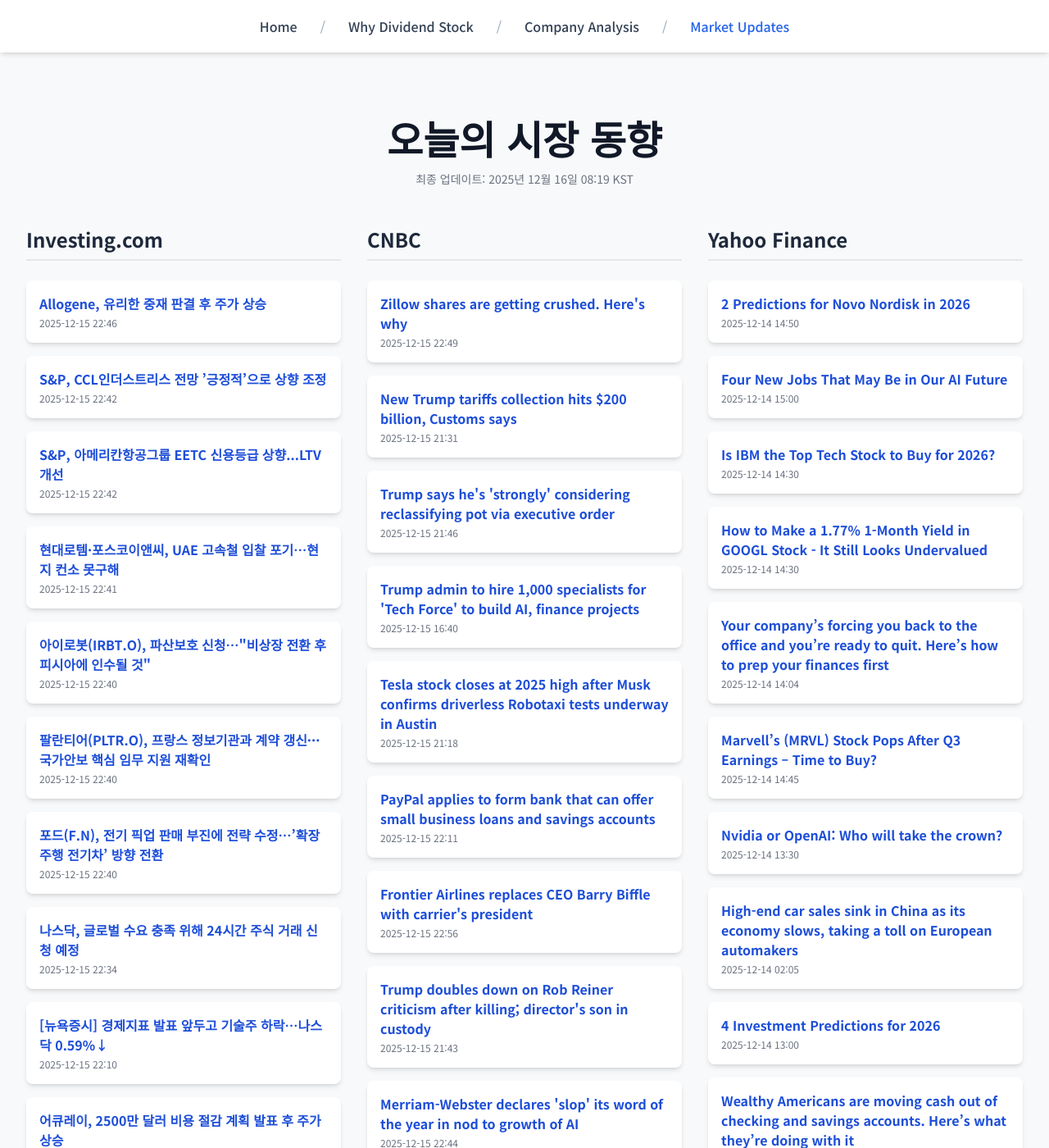
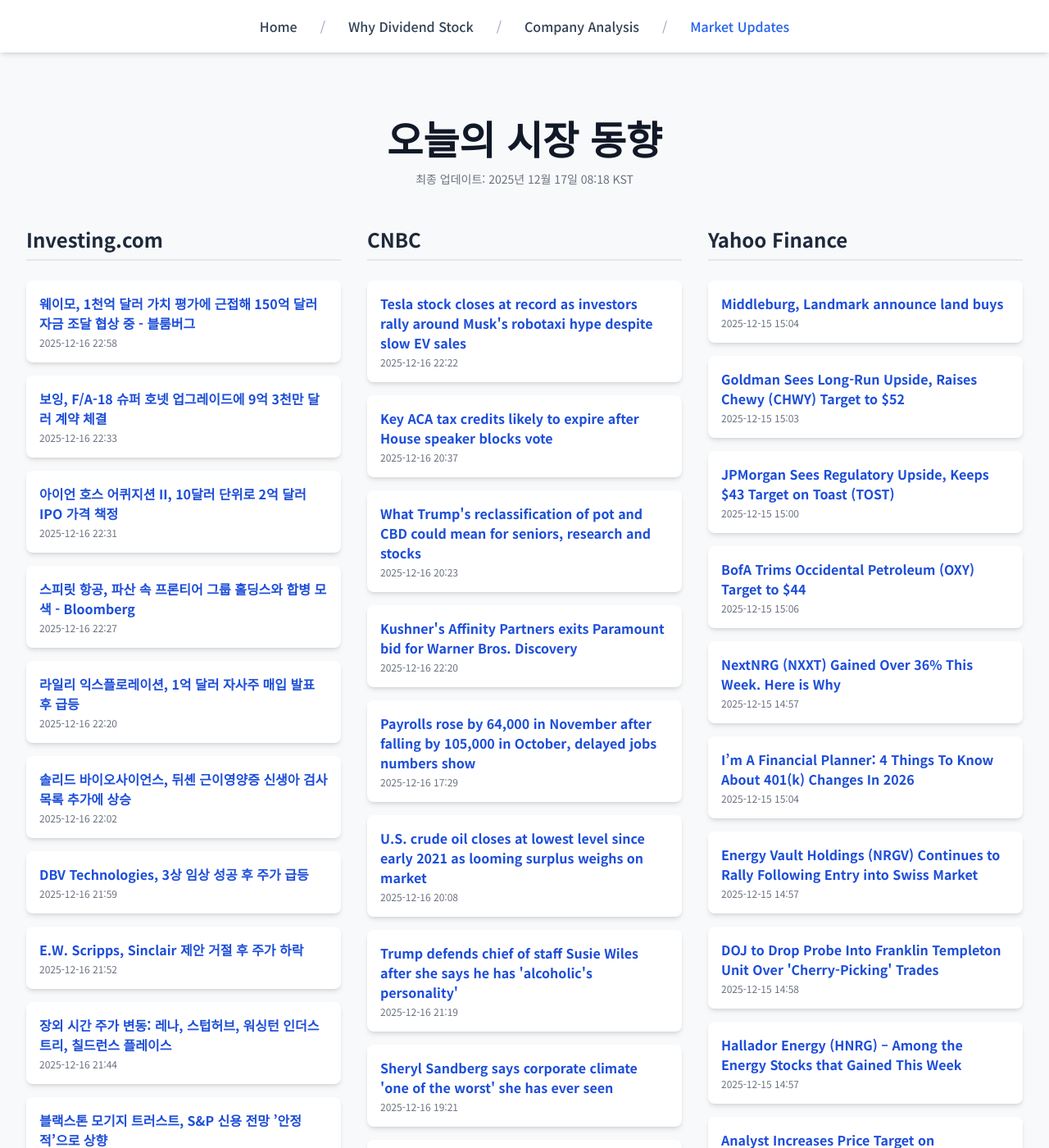
Before and after one commit to Kay-Hwang/my-company-analysis, a Jekyll site: the page built from market-updates.html, in a window 1280 px wide and 1400 px high. Shown: the whole window at 82% size. Built offline with Jekyll 4.4.1, drawn with Linux system fonts in a browser that asks for light colours; nearby versions of some CDN libraries; a script that is not in the unit is left out; some of the changed text lies outside the part shown.

Commit message:
Update daily data

```diff
--- a/_data/latest_data.json
+++ b/_data/latest_data.json
@@ -1,190 +1,190 @@
 {
-  "lastUpdated": "2025년 12월 16일 08:19 KST",
+  "lastUpdated": "2025년 12월 17일 08:18 KST",
   "news": {
     "investing": [
       {
-        "title": "Allogene, 유리한 중재 판결 후 주가 상승",
-        "link": "https://kr.investing.com/news/stock-market-news/article-93CH-1756085",
-        "pubDate": "2025-12-15 22:46:12",
-        "summary": "Allogene, 유리한 중재 판결 후 주가 상승"
+        "title": "웨이모, 1천억 달러 가치 평가에 근접해 150억 달러 자금 조달 협상 중 - 블룸버그",
+        "link": "https://kr.investing.com/news/stock-market-news/article-1757741",
+        "pubDate": "2025-12-16 22:58:42",
+        "summary": "웨이모, 1천억 달러 가치 평가에 근접해 150억 달러 자금 조달 협상 중 - 블룸버그"
       },
       {
-        "title": "S&P, CCL인더스트리스 전망 ’긍정적’으로 상향 조정",
-        "link": "https://kr.investing.com/news/stock-market-news/article-93CH-1756083",
-        "pubDate": "2025-12-15 22:42:36",
-        "summary": "S&P, CCL인더스트리스 전망 ’긍정적’으로 상향 조정"
+        "title": "보잉, F/A-18 슈퍼 호넷 업그레이드에 9억 3천만 달러 계약 체결",
+        "link": "https://kr.investing.com/news/stock-market-news/article-93CH-1757714",
+        "pubDate": "2025-12-16 22:33:05",
+        "summary": "보잉, F/A-18 슈퍼 호넷 업그레이드에 9억 3천만 달러 계약 체결"
       },
       {
-        "title": "S&P, 아메리칸항공그룹 EETC 신용등급 상향...LTV 개선",
-        "link": "https://kr.investing.com/news/stock-market-news/article-93CH-1756082",
-        "pubDate": "2025-12-15 22:42:14",
-        "summary": "S&P, 아메리칸항공그룹 EETC 신용등급 상향...LTV 개선"
+        "title": "아이언 호스 어퀴지션 II, 10달러 단위로 2억 달러 IPO 가격 책정",
+        "link": "https://kr.investing.com/news/stock-market-news/article-432SI-1757711",
+        "pubDate": "2025-12-16 22:31:13",
+        "summary": "아이언 호스 어퀴지션 II, 10달러 단위로 2억 달러 IPO 가격 책정"
       },
       {
-        "title": "현대로템·포스코이앤씨, UAE 고속철 입찰 포기…현지 컨소 못구해",
-        "link": "https://kr.investing.com/news/stock-market-news/article-1756080",
-        "pubDate": "2025-12-15 22:41:54",
-        "summary": "현대로템·포스코이앤씨, UAE 고속철 입찰 포기…현지 컨소 못구해"
+        "title": "스피릿 항공, 파산 속 프론티어 그룹 홀딩스와 합병 모색 - Bloomberg",
+        "link": "https://kr.investing.com/news/stock-market-news/article-93CH-1757707",
+        "pubDate": "2025-12-16 22:27:54",
+        "summary": "스피릿 항공, 파산 속 프론티어 그룹 홀딩스와 합병 모색 - Bloomberg"
       },
       {
-        "title": "아이로봇(IRBT.O), 파산보호 신청…\"비상장 전환 후 피시아에 인수될 것\"",
-        "link": "https://kr.investing.com/news/stock-market-news/article-1756075",
-        "pubDate": "2025-12-15 22:40:50",
-        "summary": "아이로봇(IRBT.O), 파산보호 신청…\"비상장 전환 후 피시아에 인수될 것\""
+        "title": "라일리 익스플로레이션, 1억 달러 자사주 매입 발표 후 급등",
+        "link": "https://kr.investing.com/news/stock-market-news/article-93CH-1757704",
+        "pubDate": "2025-12-16 22:20:51",
+        "summary": "라일리 익스플로레이션, 1억 달러 자사주 매입 발표 후 급등"
       },
       {
-        "title": "팔란티어(PLTR.O), 프랑스 정보기관과 계약 갱신··· 국가안보 핵심 임무 지원 재확인",
-        "link": "https://kr.investing.com/news/stock-market-news/article-1756074",
-        "pubDate": "2025-12-15 22:40:49",
-        "summary": "팔란티어(PLTR.O), 프랑스 정보기관과 계약 갱신··· 국가안보 핵심 임무 지원 재확인"
+        "title": "솔리드 바이오사이언스, 뒤셴 근이영양증 신생아 검사 목록 추가에 상승",
+        "link": "https://kr.investing.com/news/stock-market-news/article-93CH-1757679",
+        "pubDate": "2025-12-16 22:02:52",
+        "summary": "솔리드 바이오사이언스, 뒤셴 근이영양증 신생아 검사 목록 추가에 상승"
       },
       {
-        "title": "포드(F.N), 전기 픽업 판매 부진에 전략 수정…’확장 주행 전기차’ 방향 전환",
-        "link": "https://kr.investing.com/news/stock-market-news/article-1756073",
-        "pubDate": "2025-12-15 22:40:49",
-        "summary": "포드(F.N), 전기 픽업 판매 부진에 전략 수정…’확장 주행 전기차’ 방향 전환"
+        "title": "DBV Technologies, 3상 임상 성공 후 주가 급등",
+        "link": "https://kr.investing.com/news/stock-market-news/article-93CH-1757675",
+        "pubDate": "2025-12-16 21:59:48",
+        "summary": "DBV Technologies, 3상 임상 성공 후 주가 급등"
       },
       {
-        "title": "나스닥, 글로벌 수요 충족 위해 24시간 주식 거래 신청 예정",
-        "link": "https://kr.investing.com/news/stock-market-news/article-1756068",
-        "pubDate": "2025-12-15 22:34:13",
-        "summary": "나스닥, 글로벌 수요 충족 위해 24시간 주식 거래 신청 예정"
+        "title": "E.W. Scripps, Sinclair 제안 거절 후 주가 하락",
+        "link": "https://kr.investing.com/news/stock-market-news/article-93CH-1757668",
+        "pubDate": "2025-12-16 21:52:25",
+        "summary": "E.W. Scripps, Sinclair 제안 거절 후 주가 하락"
       },
       {
-        "title": "[뉴욕증시] 경제지표 발표 앞두고 기술주 하락…나스닥 0.59%↓",
-        "link": "https://kr.investing.com/news/stock-market-news/article-1756031",
-        "pubDate": "2025-12-15 22:10:41",
-        "summary": "[뉴욕증시] 경제지표 발표 앞두고 기술주 하락…나스닥 0.59%↓"
+        "title": "장외 시간 주가 변동: 레나, 스텁허브, 워싱턴 인더스트리, 칠드런스 플레이스",
+        "link": "https://kr.investing.com/news/stock-market-news/article-432SI-1757659",
+        "pubDate": "2025-12-16 21:44:03",
+        "summary": "장외 시간 주가 변동: 레나, 스텁허브, 워싱턴 인더스트리, 칠드런스 플레이스"
       },
       {
-        "title": "어큐레이, 2500만 달러 비용 절감 계획 발표 후 주가 상승",
-        "link": "https://kr.investing.com/news/stock-market-news/article-93CH-1756020",
-        "pubDate": "2025-12-15 22:08:00",
-        "summary": "어큐레이, 2500만 달러 비용 절감 계획 발표 후 주가 상승"
+        "title": "블랙스톤 모기지 트러스트, S&P 신용 전망 ’안정적’으로 상향",
+        "link": "https://kr.investing.com/news/stock-market-news/article-93CH-1757657",
+        "pubDate": "2025-12-16 21:42:42",
+        "summary": "블랙스톤 모기지 트러스트, S&P 신용 전망 ’안정적’으로 상향"
       }
     ],
     "cnbc": [
       {
-        "title": "Zillow shares are getting crushed. Here's why",
-        "link": "https://www.cnbc.com/2025/12/15/zillow-shares-are-getting-crushed-heres-why.html",
-        "pubDate": "Mon, 15 Dec 2025 22:49:41 GMT",
-        "summary": "Zillow shares fell more than 11% on Monday as investors grew concerned that Google could be testing real estate listings on its search page."
+        "title": "Tesla stock closes at record as investors rally around Musk's robotaxi hype despite slow EV sales",
+        "link": "https://www.cnbc.com/2025/12/16/tesla-stock-hits-record-on-robotaxi-hype-despite-drop-in-ev-sales.html",
+        "pubDate": "Tue, 16 Dec 2025 22:22:31 GMT",
+        "summary": "Wall Street's bullishness on Tesla has returned after the stock had its worst performance since 2022 in the first quarter of the year."
       },
       {
-        "title": "New Trump tariffs collection hits $200 billion, Customs says",
-        "link": "https://www.cnbc.com/2025/12/15/trump-tariffs-trade-customs-imports.html",
-        "pubDate": "Mon, 15 Dec 2025 21:31:59 GMT",
-        "summary": "President Donald Trump this year unilaterally imposed, without congressional authorization, what he calls reciprocal tariffs and fentanyl tariffs on imports."
+        "title": "Key ACA tax credits likely to expire after House speaker blocks vote",
+        "link": "https://www.cnbc.com/2025/12/16/aca-tax-credits-house-johnson.html",
+        "pubDate": "Tue, 16 Dec 2025 20:37:47 GMT",
+        "summary": "Democrats in the House back a last-ditch effort to extend Obamacare subsidies, which relies on a tactic recently used for the Jeffrey Epstein files bill."
       },
       {
-        "title": "Trump says he's 'strongly' considering reclassifying pot via executive order",
-        "link": "https://www.cnbc.com/2025/12/15/trump-pot-executive-order-reclassification.html",
-        "pubDate": "Mon, 15 Dec 2025 21:46:30 GMT",
-        "summary": "Pot stocks fell on Monday as investors took profits following a record-setting session."
+        "title": "What Trump's reclassification of pot and CBD could mean for seniors, research and stocks",
+        "link": "https://www.cnbc.com/2025/12/16/trump-medicare-pot-seniors-marijuana-reclassification.html",
+        "pubDate": "Tue, 16 Dec 2025 20:23:53 GMT",
+        "summary": "Reclassification to a Schedule III drug and possible Medicare coverage for pot could unlock new investment from pharmaceutical companies."
       },
       {
-        "title": "Trump admin to hire 1,000 specialists for 'Tech Force' to build AI, finance projects",
-        "link": "https://www.cnbc.com/2025/12/15/trump-ai-tech-force-amazon-apple.html",
-        "pubDate": "Mon, 15 Dec 2025 16:40:02 GMT",
-        "summary": "A slew of tech giants, including Amazon Web Services, Apple, Google Public Sector, Dell Technologies, Microsoft, Nvidia and OpenAI, are listed as partners."
+        "title": "Kushner's Affinity Partners exits Paramount bid for Warner Bros. Discovery",
+        "link": "https://www.cnbc.com/2025/12/16/kushner-affinity-paramount-wbd-netflix.html",
+        "pubDate": "Tue, 16 Dec 2025 22:20:54 GMT",
+        "summary": "WBD agreed to sell its film studio and streaming service HBO Max to Netflix,  and plans to spin out Discovery Global, with its TV networks such as CNN and TNT."
       },
       {
-        "title": "Tesla stock closes at 2025 high after Musk confirms driverless Robotaxi tests underway in Austin",
-        "link": "https://www.cnbc.com/2025/12/15/tesla-tests-driverless-cars-in-austin-without-humans-on-board.html",
-        "pubDate": "Mon, 15 Dec 2025 21:18:07 GMT",
-        "summary": "Tesla CEO Elon Musk said in a social media post that his company is testing driverless cars in Austin without a safety driver in the vehicle."
+        "title": "Payrolls rose by 64,000 in November after falling by 105,000 in October, delayed jobs numbers show",
+        "link": "https://www.cnbc.com/2025/12/16/jobs-report-november-2025-.html",
+        "pubDate": "Tue, 16 Dec 2025 17:29:04 GMT",
+        "summary": "Nonfarm payrolls were expected to increase by 45,000 in November as the unemployment rate rose to 4.5%."
       },
       {
-        "title": "PayPal applies to form bank that can offer small business loans and savings accounts",
-        "link": "https://www.cnbc.com/2025/12/15/paypal-seeks-us-approval-to-form-bank-offer-small-business-loans.html",
-        "pubDate": "Mon, 15 Dec 2025 22:11:08 GMT",
-        "summary": "PayPal has applications pending with the state of Utah and the Federal Deposit Insurance Corporation to establish PayPal Bank."
+        "title": "U.S. crude oil closes at lowest level since early 2021 as looming surplus weighs on market",
+        "link": "https://www.cnbc.com/2025/12/16/crude-oil-prices-today.html",
+        "pubDate": "Tue, 16 Dec 2025 20:08:45 GMT",
+        "summary": "The oil market is under pressure as OPEC+ members have rapidly ramped up production and the U.S. pushes Ukraine to accept a peace agreement with Russia."
       },
       {
-        "title": "Frontier Airlines replaces CEO Barry Biffle with carrier's president",
-        "link": "https://www.cnbc.com/2025/12/15/frontier-airlines-replaces-ceo-biffle-with-carriers-president.html",
-        "pubDate": "Mon, 15 Dec 2025 22:56:52 GMT",
-        "summary": "Frontier Airlines is replacing its CEO, Barry Biffle, with the carrier's president."
+        "title": "Trump defends chief of staff Susie Wiles after she says he has 'alcoholic's personality'",
+        "link": "https://www.cnbc.com/2025/12/16/trump-susie-wiles-lawsuits-epstein-musk.html",
+        "pubDate": "Tue, 16 Dec 2025 21:19:24 GMT",
+        "summary": "Wiles, in the rare, candid interviews, described Trump's \"reciprocal\" tariff policy as \"so much thinking out loud.\""
       },
       {
-        "title": "Trump doubles down on Rob Reiner criticism after killing; director's son in custody",
-        "link": "https://www.cnbc.com/2025/12/15/rob-reiner-death-trump.html",
-        "pubDate": "Mon, 15 Dec 2025 21:43:04 GMT",
-        "summary": "Rob Reiner was a staunch Trump critic, recently saying, \"we have a year before this country becomes a full-on autocracy, and democracy completely leaves us.\""
+        "title": "Sheryl Sandberg says corporate climate 'one of the worst' she has ever seen",
+        "link": "https://www.cnbc.com/2025/12/16/sheryl-sandberg-corporate-culture-women-careers-opportunities.html",
+        "pubDate": "Tue, 16 Dec 2025 19:21:04 GMT",
+        "summary": "Sheryl Sandberg says corporate climate is 'one of the worst' ever and there is no excuse for companies to backslide on efforts to level career playing field."
       },
       {
-        "title": "Merriam-Webster declares 'slop' its word of the year in nod to growth of AI",
-        "link": "https://www.cnbc.com/2025/12/15/merriam-webster-declares-slop-word-of-the-year-nod-to-growth-of-ai.html",
-        "pubDate": "Mon, 15 Dec 2025 22:44:01 GMT",
-        "summary": "Slop refers to the low-quality content created by artificial intelligence that's showing up across social media."
+        "title": "Birkin bag prices are sinking at auction despite high-profile sales",
+        "link": "https://www.cnbc.com/2025/12/16/birkin-bag-prices-sink-auction.html",
+        "pubDate": "Tue, 16 Dec 2025 17:53:06 GMT",
+        "summary": "Luxury experts say aspirational luxury consumers are facing new pressures from inflation and a slowing job market, meaning fewer Birkin buyers at auction."
       },
       {
-        "title": "High cost of goods is causing consumers to spend less for the holidays, CNBC survey finds",
-        "link": "https://www.cnbc.com/2025/12/15/inflation-causing-less-holiday-spending-cnbc-all-america-economic-survey.html",
-        "pubDate": "Mon, 15 Dec 2025 14:39:06 GMT",
-        "summary": "The latest CNBC All-America Economic Survey found the high cost of goods has emerged as a major factor affecting how much shoppers spend and where they spend."
+        "title": "Why China’s young are flocking to government jobs in record numbers",
+        "link": "https://www.cnbc.com/2025/12/17/china-youth-unemployment-civil-service-jobs-economy-slowdown.html",
+        "pubDate": "Tue, 16 Dec 2025 22:59:31 GMT",
+        "summary": "China's educated youth lower their ambitions to find security and better work-life balance in government jobs."
       }
     ],
     "yahoo": [
       {
-        "title": "2 Predictions for Novo Nordisk in 2026",
-        "link": "https://finance.yahoo.com/news/2-predictions-novo-nordisk-2026-145000029.html",
-        "pubDate": "2025-12-14T14:50:00Z",
-        "summary": "2 Predictions for Novo Nordisk in 2026"
+        "title": "Middleburg, Landmark announce land buys",
+        "link": "https://finance.yahoo.com/news/middleburg-landmark-announce-land-buys-150402213.html",
+        "pubDate": "2025-12-15T15:04:02Z",
+        "summary": "Middleburg, Landmark announce land buys"
       },
       {
-        "title": "Four New Jobs That May Be in Our AI Future",
-        "link": "https://www.wsj.com/tech/ai/new-jobs-ai-future-fefd4b35?siteid=yhoof2&yptr=yahoo",
-        "pubDate": "2025-12-14T15:00:00Z",
-        "summary": "Four New Jobs That May Be in Our AI Future"
+        "title": "Goldman Sees Long-Run Upside, Raises Chewy (CHWY) Target to $52",
+        "link": "https://finance.yahoo.com/news/goldman-sees-long-run-upside-150303261.html",
+        "pubDate": "2025-12-15T15:03:03Z",
+        "summary": "Goldman Sees Long-Run Upside, Raises Chewy (CHWY) Target to $52"
       },
       {
-        "title": "Is IBM the Top Tech Stock to Buy for 2026?",
-        "link": "https://finance.yahoo.com/news/ibm-top-tech-stock-buy-143002725.html",
-        "pubDate": "2025-12-14T14:30:02Z",
-        "summary": "Is IBM the Top Tech Stock to Buy for 2026?"
+        "title": "JPMorgan Sees Regulatory Upside, Keeps $43 Target on Toast (TOST)",
+        "link": "https://finance.yahoo.com/news/jpmorgan-sees-regulatory-upside-keeps-150021752.html",
+        "pubDate": "2025-12-15T15:00:21Z",
+        "summary": "JPMorgan Sees Regulatory Upside, Keeps $43 Target on Toast (TOST)"
       },
       {
-        "title": "How to Make a 1.77% 1-Month Yield in GOOGL Stock - It Still Looks Undervalued",
-        "link": "https://finance.yahoo.com/news/1-77-1-month-yield-143002852.html",
-        "pubDate": "2025-12-14T14:30:02Z",
-        "summary": "How to Make a 1.77% 1-Month Yield in GOOGL Stock - It Still Looks Undervalued"
+        "title": "BofA Trims Occidental Petroleum (OXY) Target to $44",
+        "link": "https://finance.yahoo.com/news/bofa-trims-occidental-petroleum-oxy-150642790.html",
+        "pubDate": "2025-12-15T15:06:42Z",
+        "summary": "BofA Trims Occidental Petroleum (OXY) Target to $44"
       },
       {
-        "title": "Your company’s forcing you back to the office and you’re ready to quit. Here’s how to prep your finances first",
-        "link": "https://finance.yahoo.com/news/company-forcing-back-office-ready-140400787.html",
-        "pubDate": "2025-12-14T14:04:00Z",
-        "summary": "Your company’s forcing you back to the office and you’re ready to quit. Here’s how to prep your finances first"
+        "title": "NextNRG (NXXT) Gained Over 36% This Week. Here is Why",
+        "link": "https://finance.yahoo.com/news/nextnrg-nxxt-gained-over-36-145744209.html",
+        "pubDate": "2025-12-15T14:57:44Z",
+        "summary": "NextNRG (NXXT) Gained Over 36% This Week. Here is Why"
       },
       {
-        "title": "Marvell’s (MRVL) Stock Pops After Q3 Earnings – Time to Buy?",
-        "link": "https://finance.yahoo.com/news/marvell-mrvl-stock-pops-q3-144548802.html",
-        "pubDate": "2025-12-14T14:45:48Z",
-        "summary": "Marvell’s (MRVL) Stock Pops After Q3 Earnings – Time to Buy?"
+        "title": "I’m A Financial Planner: 4 Things To Know About 401(k) Changes In 2026",
+        "link": "https://finance.yahoo.com/news/m-financial-planner-4-things-150405188.html",
+        "pubDate": "2025-12-15T15:04:05Z",
+        "summary": "I’m A Financial Planner: 4 Things To Know About 401(k) Changes In 2026"
       },
       {
-        "title": "Nvidia or OpenAI: Who will take the crown?",
-        "link": "https://finance.yahoo.com/news/nvidia-or-openai-who-will-take-the-crown-133041400.html",
-        "pubDate": "2025-12-14T13:30:41Z",
-        "summary": "Nvidia or OpenAI: Who will take the crown?"
+        "title": "Energy Vault Holdings (NRGV) Continues to Rally Following Entry into Swiss Market",
+        "link": "https://finance.yahoo.com/news/energy-vault-holdings-nrgv-continues-145745510.html",
+        "pubDate": "2025-12-15T14:57:45Z",
+        "summary": "Energy Vault Holdings (NRGV) Continues to Rally Following Entry into Swiss Market"
       },
       {
-        "title": "High-end car sales sink in China as its economy slows, taking a toll on European automakers",
-        "link": "https://finance.yahoo.com/news/high-end-car-sales-sink-020504480.html",
-        "pubDate": "2025-12-14T02:05:04Z",
-        "summary": "High-end car sales sink in China as its economy slows, taking a toll on European automakers"
+        "title": "DOJ to Drop Probe Into Franklin Templeton Unit Over 'Cherry-Picking' Trades",
+        "link": "https://www.wsj.com/livecoverage/stock-market-today-dow-sp-500-nasdaq-12-15-2025/card/doj-to-close-wamco-investigation-without-filing-charges-kYny6hOYTgBQ9lZ3oOQY?siteid=yhoof2&yptr=yahoo",
+        "pubDate": "2025-12-15T14:58:45Z",
+        "summary": "DOJ to Drop Probe Into Franklin Templeton Unit Over 'Cherry-Picking' Trades"
       },
       {
-        "title": "4 Investment Predictions for 2026",
-        "link": "https://finance.yahoo.com/news/4-investment-predictions-2026-130000176.html",
-        "pubDate": "2025-12-14T13:00:00Z",
-        "summary": "4 Investment Predictions for 2026"
+        "title": "Hallador Energy (HNRG) – Among the Energy Stocks that Gained This Week",
+        "link": "https://finance.yahoo.com/news/hallador-energy-hnrg-among-energy-145747227.html",
+        "pubDate": "2025-12-15T14:57:47Z",
+        "summary": "Hallador Energy (HNRG) – Among the Energy Stocks that Gained This Week"
       },
       {
-        "title": "Wealthy Americans are moving cash out of checking and savings accounts. Here’s what they’re doing with it",
-        "link": "https://finance.yahoo.com/news/wealthy-americans-moving-cash-checking-124500548.html",
-        "pubDate": "2025-12-14T12:45:00Z",
-        "summary": "Wealthy Americans are moving cash out of checking and savings accounts. Here’s what they’re doing with it"
+        "title": "Analyst Increases Price Target on Weatherford International (WFRD)",
+        "link": "https://finance.yahoo.com/news/analyst-increases-price-target-weatherford-145752705.html",
+        "pubDate": "2025-12-15T14:57:52Z",
+        "summary": "Analyst Increases Price Target on Weatherford International (WFRD)"
       }
     ]
   }
```
